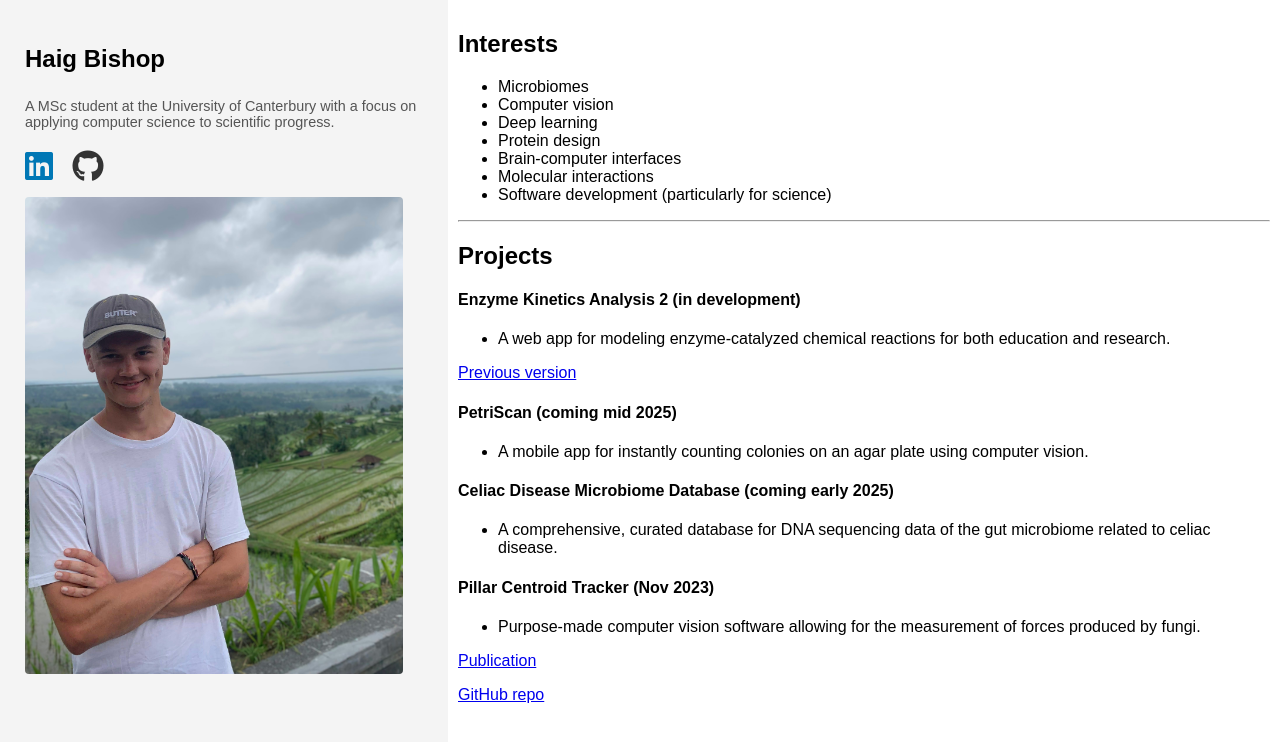
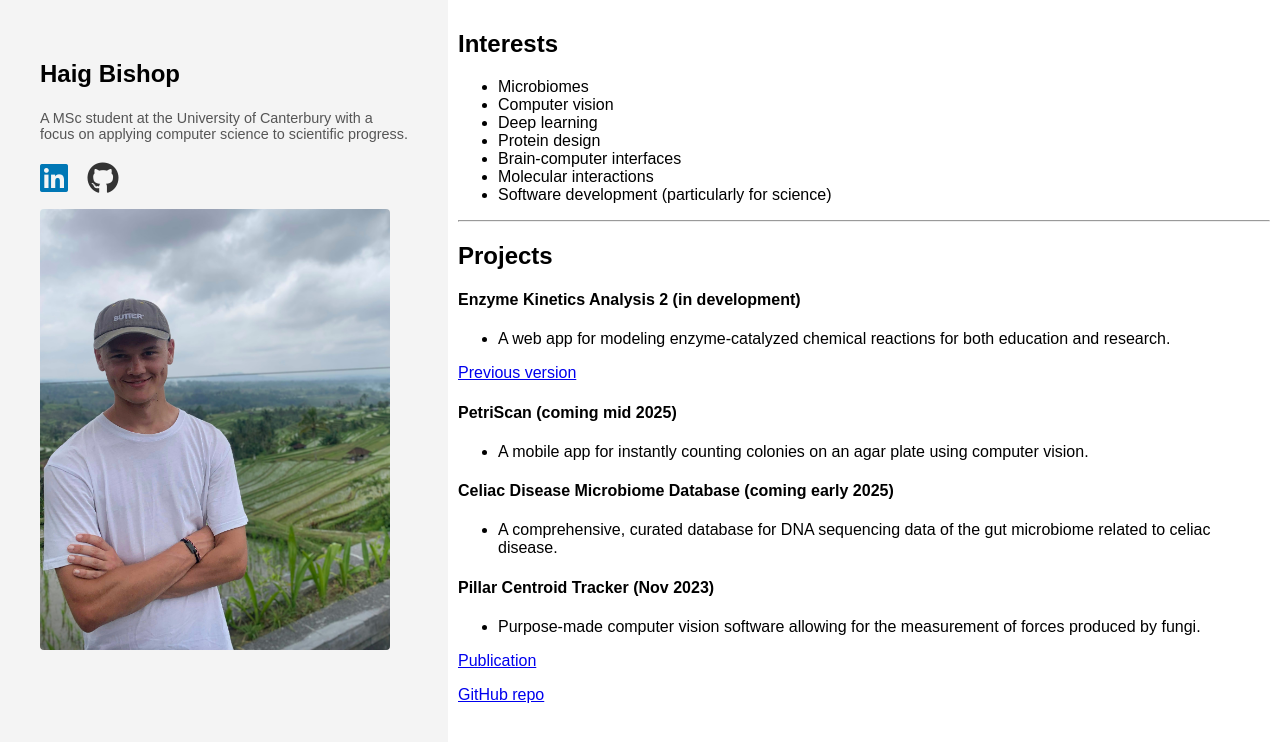
Before and after one commit to HaigBishop/HaigBishop.github.io, a Jekyll site: the page built from index.md, in a window 1280 px wide. Shown: the top 742 px of the page. Built offline with Jekyll 4.4.1, drawn with Linux system fonts in a browser that asks for light colours.

Commit message:
Update custom.css

```diff
--- a/assets/css/custom.css
+++ b/assets/css/custom.css
@@ -8,7 +8,7 @@
 .side-panel {
   flex: 0 0 35%; /* Fixed width of 30% of the container */
   background-color: #f4f4f4;
-  padding: 25px;
+  padding: 40px;
   box-sizing: border-box;
   display: flex;
   flex-direction: column;
@@ -34,7 +34,7 @@ body {
 .bio {
   font-size: 0.9em; /* Adjust the font size */
   color: #555; /* Optional: Softer color */
-  margin-top: 5px; /* Reduce the gap above the bio */
+  margin-top: 2px; /* Reduce the gap above the bio */
   margin-bottom: 5px; /* Reduce the gap below the bio */
 }
 
```
